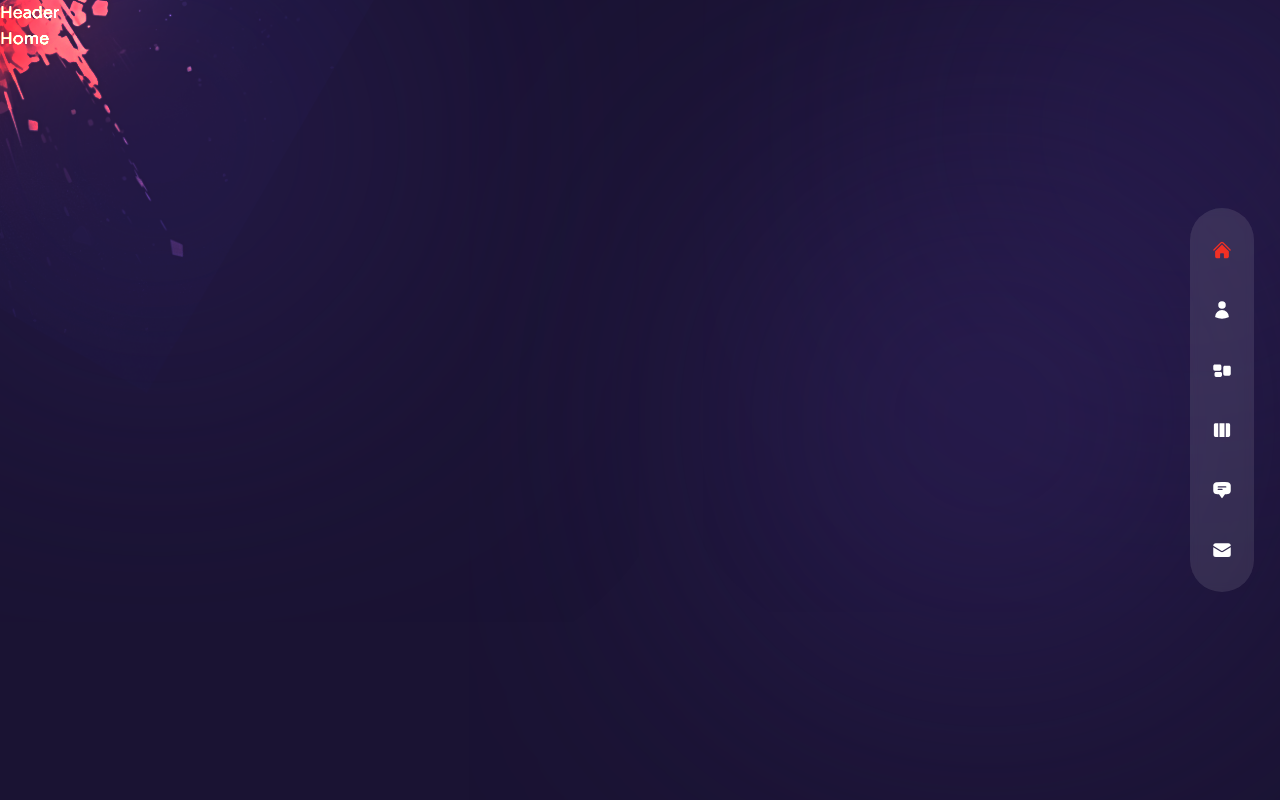
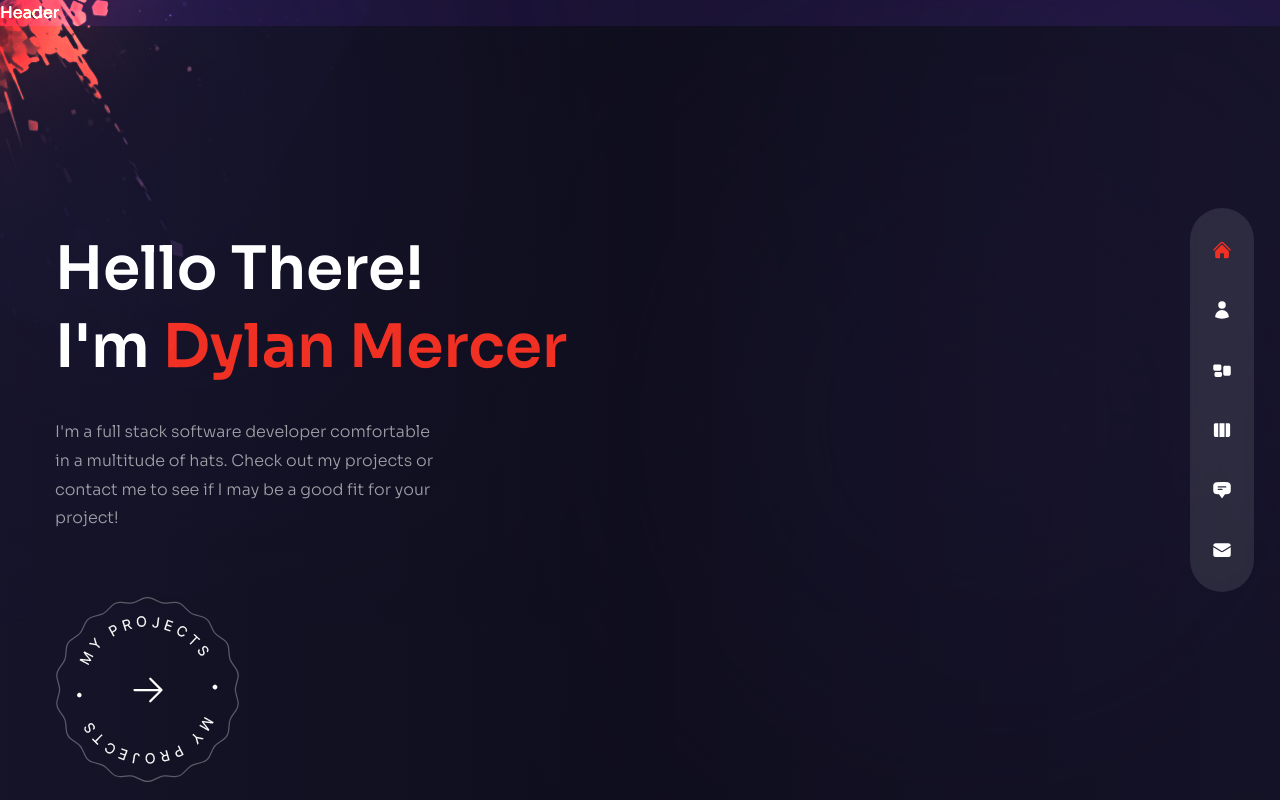
Before and after one commit to dmerc12/Portfolio, a Next.js app in the folder front-end/: page / in a window 1280 px wide. Built offline with nearby package versions, Linux system fonts and the light colour scheme.

Commit message:
adds projects button and home page content

```diff
--- a/front-end/components/ProjectsBtn.js
+++ b/front-end/components/ProjectsBtn.js
@@ -1,5 +1,16 @@
+import { HiArrowRight } from 'react-icons/hi2';
+import Image from 'next/image';
+import Link from 'next/link';
+
 const ProjectsBtn = () => {
-  return <div>Project Btn</div>;
+  return (
+    <div className='mx-auto xl:mx-0'>
+      <Link href={'/work'} className='relative w-[185px] h-[185px] flex justify-center items-center bg-circleStar bg-cover bg-center bg-no-repeat group'>
+        <Image src={'/rounded-text.png'} width={141} height={148} alt='' className='animate-spin-slow w-full h-full max-w-[141px] max-h-[148px]' />
+        <HiArrowRight className='absolute text-4xl group-hover:translate-x-2 transition-all duration-300' />
+      </Link>
+    </div>
+  );
 };
 
 export default ProjectsBtn;
--- a/front-end/pages/index.js
+++ b/front-end/pages/index.js
@@ -1,5 +1,28 @@
+import ParticclesContainer from '../components/ParticlesContainer';
+import ProjectsBtn from '../components/ProjectsBtn';
+import Avatar from '../components/Avatar';
+import { motion } from 'framer-motion';
+import { fadeIn } from '../variants';
+import Image from 'next/image';
+
 const Home = () => {
-  return <div>Home</div>;
+  return (
+    <div className='bg-primary/60 h-full'>
+      <div className='w-full h-full bg-gradient-to-r from-primary/10 via-black/30 to-black/10'>
+        <div className='text-center flex flex-col justify-center xl:pt-40 xl:text-left h-full container mx-auto'>
+          <motion.h1 variants={fadeIn('down', 0.2)} initial='hidden' animate='show' exit='hidden' className='h1'>Hello There! <br/> I'm <span className='text-accent'>Dylan Mercer</span></motion.h1>
+          <motion.p variants={fadeIn('down', 0.3)} initial='hidden' animate='show' exit='hidden' className='max-w-sm xl:max-w-lx mx-auto xl:mx-0 mb-10 xl:mb-16'>I'm a full stack software developer comfortable in a multitude of hats. Check out my projects or contact me to see if I may be a good fit for your project!</motion.p>
+          <div className='flex justify-center xl:hidden relative'>
+            <ProjectsBtn />
+          </div>
+          <motion.div variants={fadeIn('down', 0.4)} initial='hidden' animate='show' exit='hidden' className='hidden xl:flex'>
+            <ProjectsBtn />
+          </motion.div>
+        </div>
+      </div>
+      <div>image</div>
+    </div>
+  );
 };
 
 export default Home;
```
